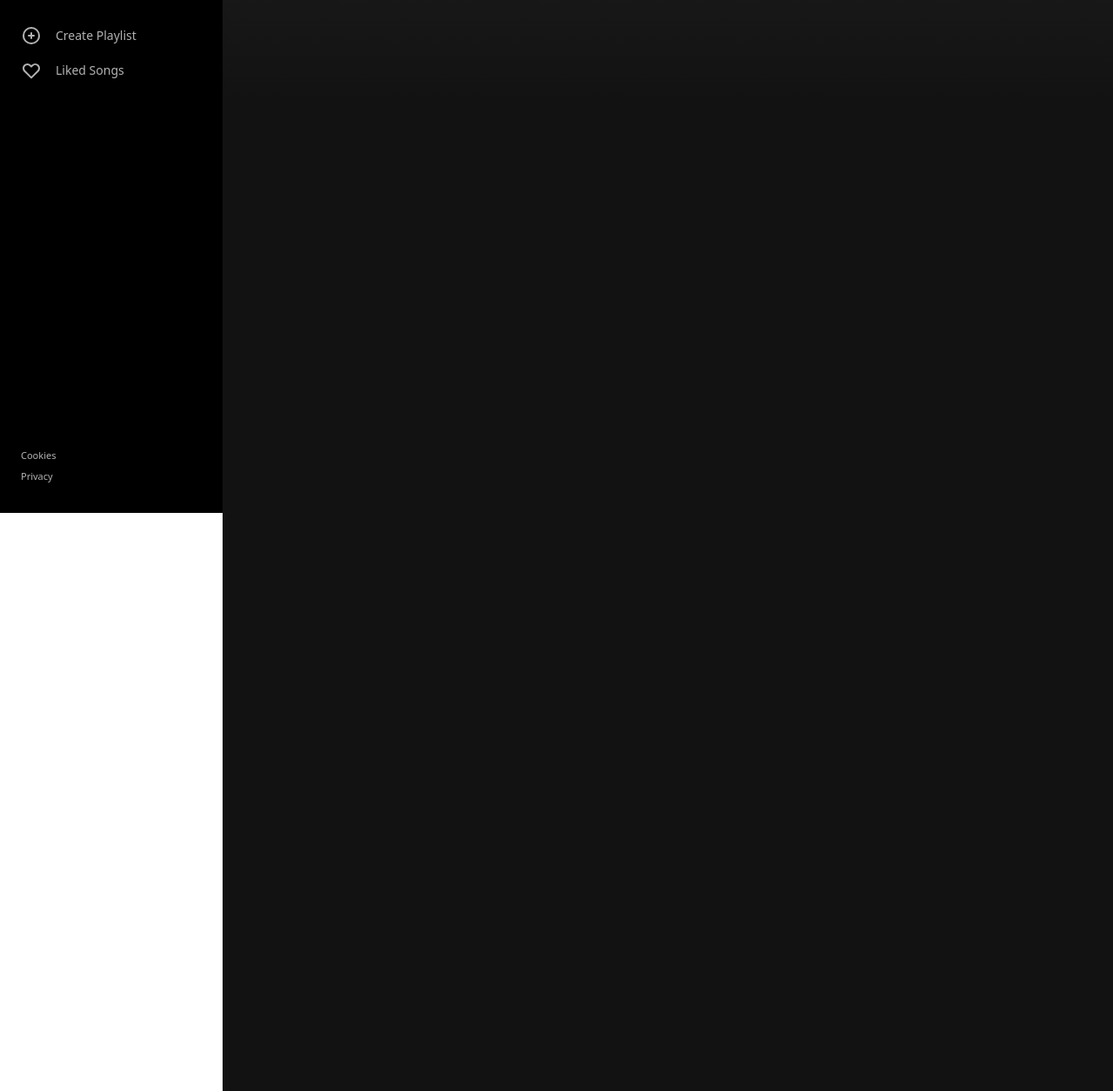
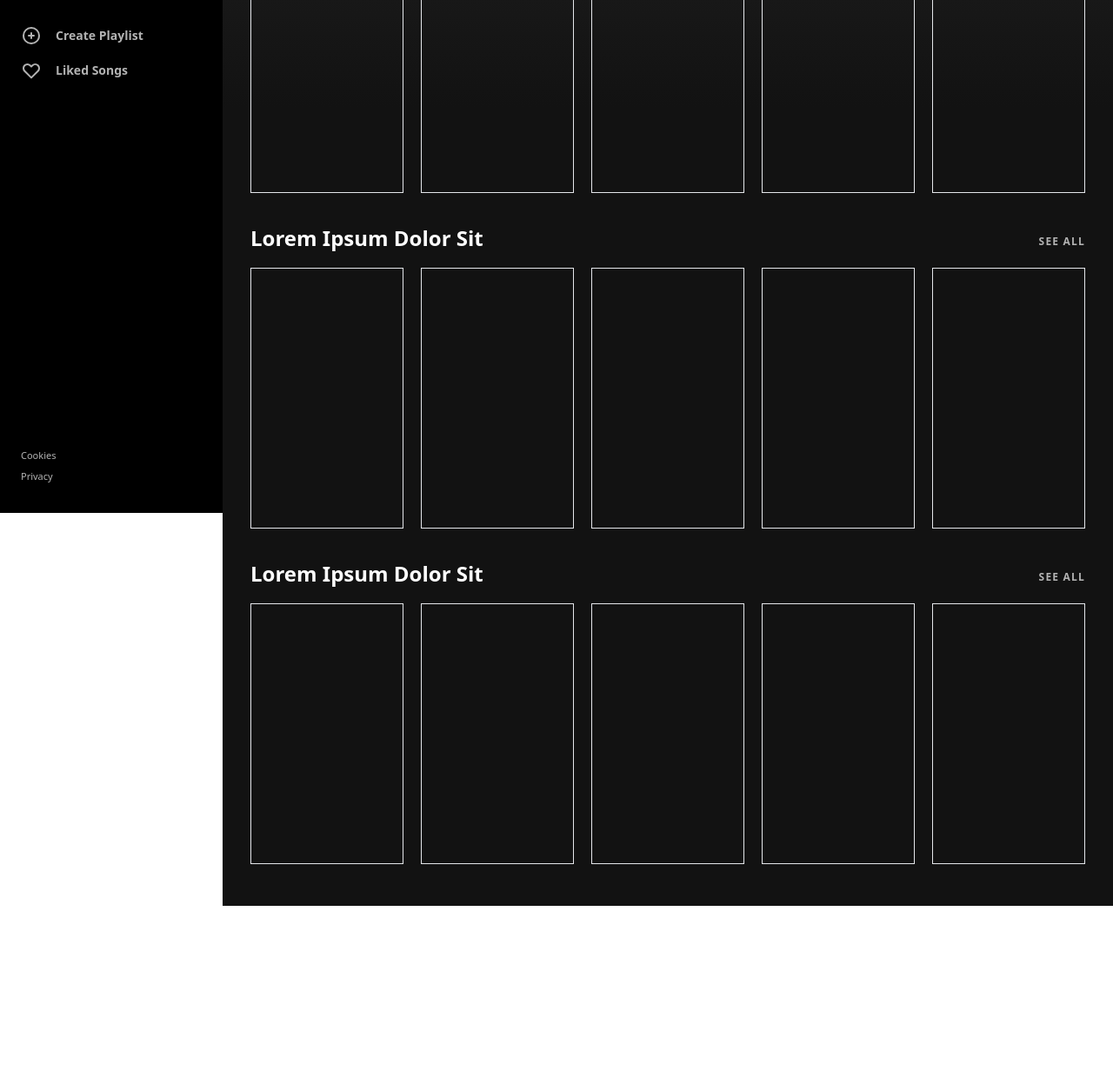
Before and after one commit to igorbabko/tailwindcss-spotify, a plain HTML site: page index.html in a window 1280 px wide. Shown: the part 210-1465 px from the top of the page at 87% size. After the commit the page ends 1252 px from the top, so only its background shows below. Drawn offline with Linux system fonts and the light colour scheme.

Commit message:
grid - 3

```diff
--- a/index.html
+++ b/index.html
@@ -75,13 +75,58 @@
       </div>
     </header>
     <main class="bg-[#121212] text-white relative">
-      <div class="bg-gradient-to-b from-[#1f1f1f] to-[#121212] h-[275px] absolute w-full border border-gray-200"></div>
-      <div class="relative h-[2000px] py-[24px] px-[32px]">
-        <div class="flex justify-between items-end mb-[16px]">
-          <h2 class="text-2xl font-semibold hover:underline">
-            <a href="#">Playlists</a>
-          </h2>
-          <a href="#" class="uppercase text-xs font-semibold tracking-widest hover:underline text-[#b3b3b3]">See All</a>
+      <div class="bg-gradient-to-b from-[#1f1f1f] to-[#121212] h-[275px] absolute w-full"></div>
+      <div class="relative pt-[24px] pb-[48px] px-[32px] space-y-9">
+        <div>
+          <div class="flex justify-between items-end mb-[18px]">
+            <div>
+              <h2 class="text-2xl font-semibold hover:underline">
+                <a href="#" class="capitalize">Lorem ipsum dolor sit</a>
+              </h2>
+            </div>
+            <a href="#" class="uppercase text-xs font-semibold tracking-widest hover:underline text-[#b3b3b3] leading-6">See all</a>
+          </div>
+          <div class="grid grid-cols-5 gap-5">
+            <a href="#" class="border h-[300px]"></a>
+            <a href="#" class="border h-[300px]"></a>
+            <a href="#" class="border h-[300px]"></a>
+            <a href="#" class="border h-[300px]"></a>
+            <a href="#" class="border h-[300px]"></a>
+          </div>
+        </div>
+        <div>
+          <div class="flex justify-between items-end mb-[18px]">
+            <div>
+              <h2 class="text-2xl font-semibold hover:underline">
+                <a href="#" class="capitalize">Lorem ipsum dolor sit</a>
+              </h2>
+            </div>
+            <a href="#" class="uppercase text-xs font-semibold tracking-widest hover:underline text-[#b3b3b3] leading-6">See all</a>
+          </div>
+          <div class="grid grid-cols-5 gap-5">
+            <a href="#" class="border h-[300px]"></a>
+            <a href="#" class="border h-[300px]"></a>
+            <a href="#" class="border h-[300px]"></a>
+            <a href="#" class="border h-[300px]"></a>
+            <a href="#" class="border h-[300px]"></a>
+          </div>
+        </div>
+        <div>
+          <div class="flex justify-between items-end mb-[18px]">
+            <div>
+              <h2 class="text-2xl font-semibold hover:underline">
+                <a href="#" class="capitalize">Lorem ipsum dolor sit</a>
+              </h2>
+            </div>
+            <a href="#" class="uppercase text-xs font-semibold tracking-widest hover:underline text-[#b3b3b3] leading-6">See all</a>
+          </div>
+          <div class="grid grid-cols-5 gap-5">
+            <a href="#" class="border h-[300px]"></a>
+            <a href="#" class="border h-[300px]"></a>
+            <a href="#" class="border h-[300px]"></a>
+            <a href="#" class="border h-[300px]"></a>
+            <a href="#" class="border h-[300px]"></a>
+          </div>
         </div>
       </div>
     </main>
```
Also changed, not shown: tailwind.css.
